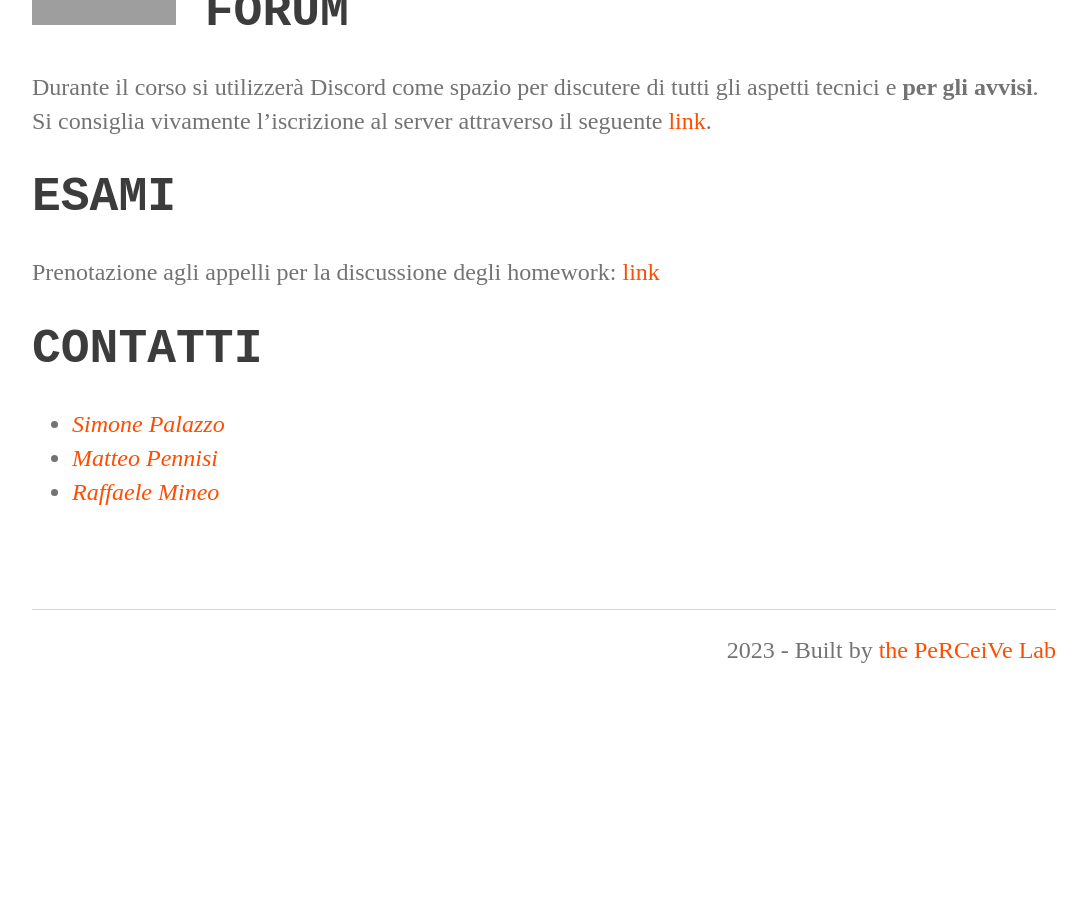
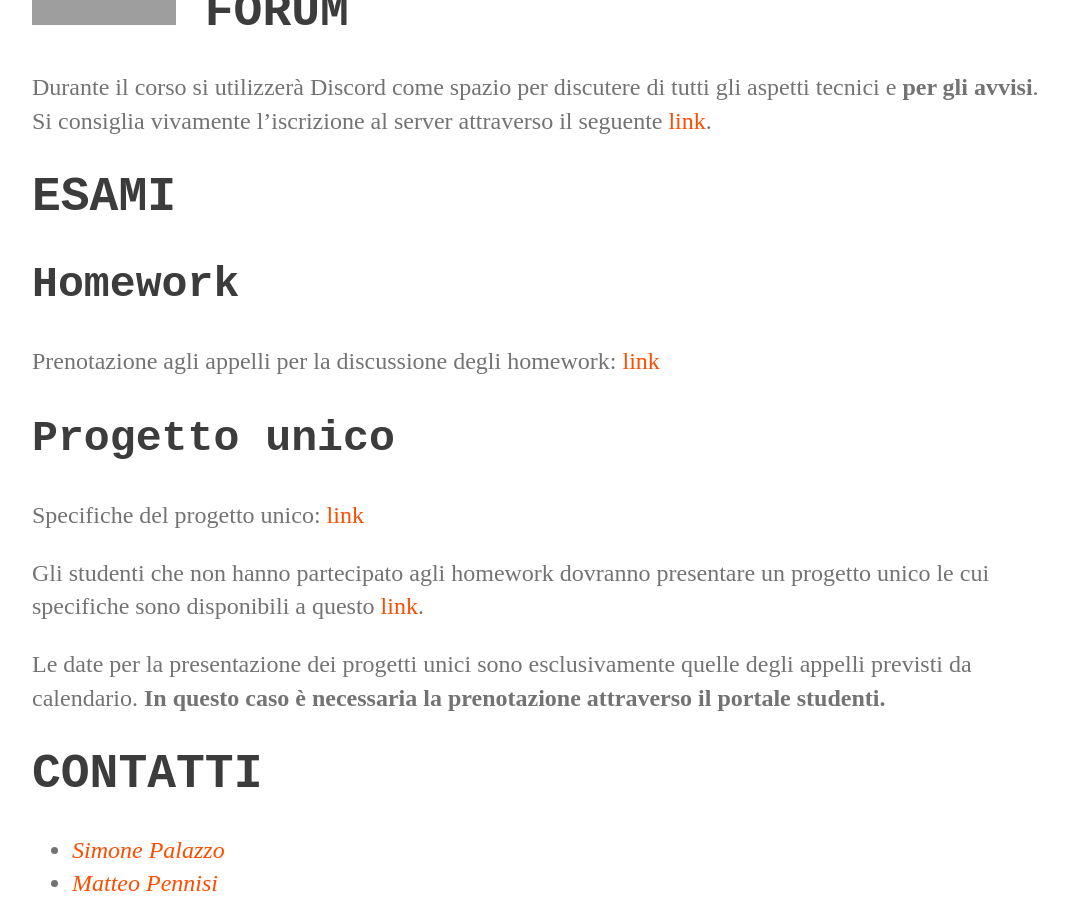
Before and after one commit to perceivelab/wp-al-23, a Jekyll site: the page built from index.md, in a window 1280 px wide and 900 px high, scrolled down 1015 px. Shown: the whole window, without its empty margins (96-1183 px from the left). Built offline with Jekyll 4.4.1, drawn with Linux system fonts in a browser that asks for light colours; our own code applies the rules of GitHub Pages for plain Markdown files; before the commit the page ends 1743 px from its top, so only the background shows below that; grey boxes are pictures that could not be loaded.

Commit message:
Added info esami

```diff
--- a/index.md
+++ b/index.md
@@ -19,7 +19,18 @@ Durante il corso si utilizzerà Discord come spazio per discutere di tutti gli a
 
 # ESAMI
 
+## Homework
+
 Prenotazione agli appelli per la discussione degli homework: [link](https://calendly.com/simone-palazzo/esami-wp-2023)
+
+## Progetto unico
+Specifiche del progetto unico: [link]()
+
+Gli studenti che non hanno partecipato agli homework dovranno presentare un progetto unico le cui specifiche sono
+disponibili a questo [link](https://drive.google.com/file/d/108HxBicJ0u5Dils_82hDVs94bTGHVvOI/view?usp=sharing).
+
+Le date per la presentazione dei progetti unici sono
+esclusivamente quelle degli appelli previsti da calendario. **In questo caso è necessaria la prenotazione attraverso il portale studenti.**
 
 # CONTATTI
 
```
